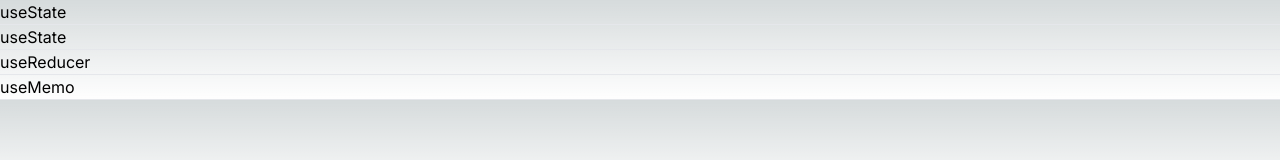
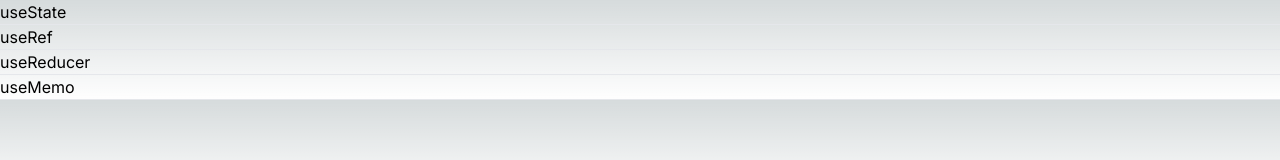
Before and after one commit to na2kera/react-hooks, a Next.js app: page / in a window 1280 px wide. Shown: the top 160 px of the page. Built offline with nearby package versions, Linux system fonts and the light colour scheme.

Commit message:
文字の変更

```diff
--- a/src/app/page.tsx
+++ b/src/app/page.tsx
@@ -9,7 +9,7 @@ export default function Home() {
       </Link>
       <hr />
       <Link href="/useRef" legacyBehavior>
-        <a>useState</a>
+        <a>useRef</a>
       </Link>
       <hr />
       <Link href="/useReducer" legacyBehavior>
```
